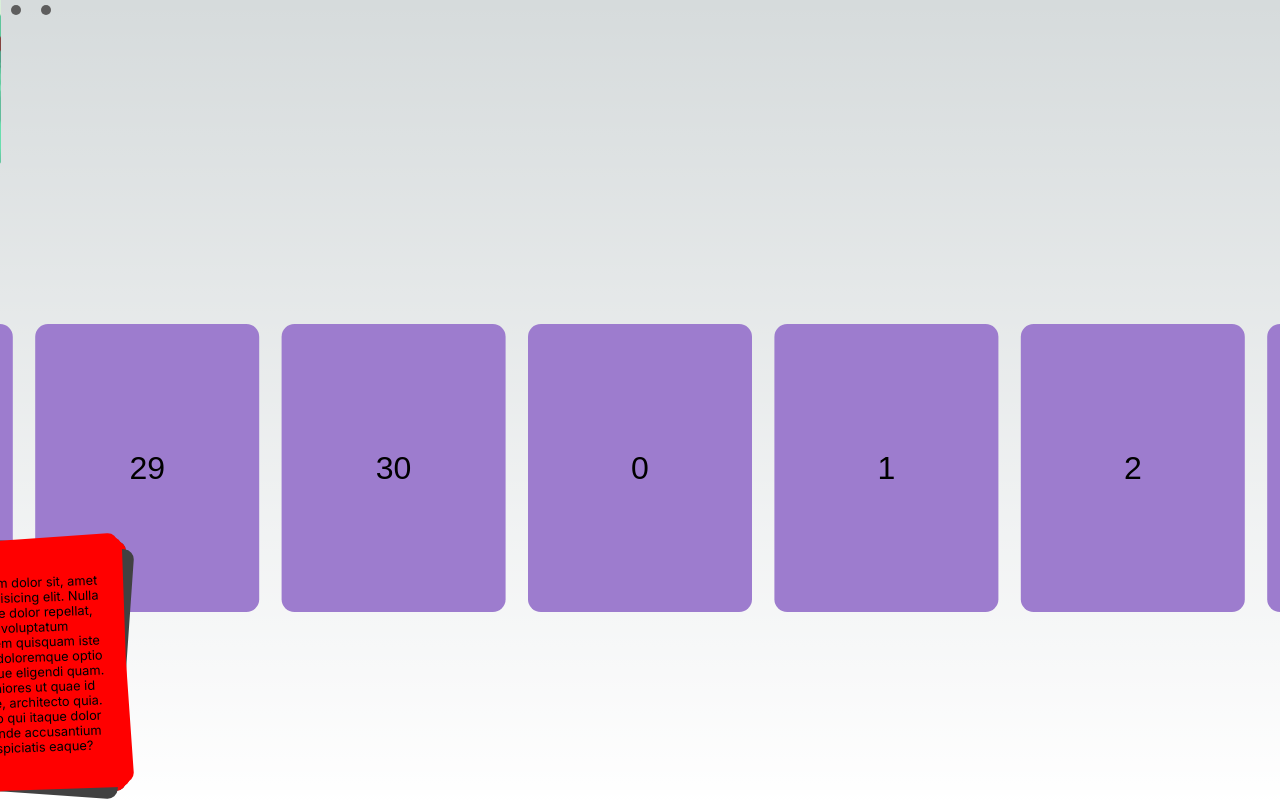
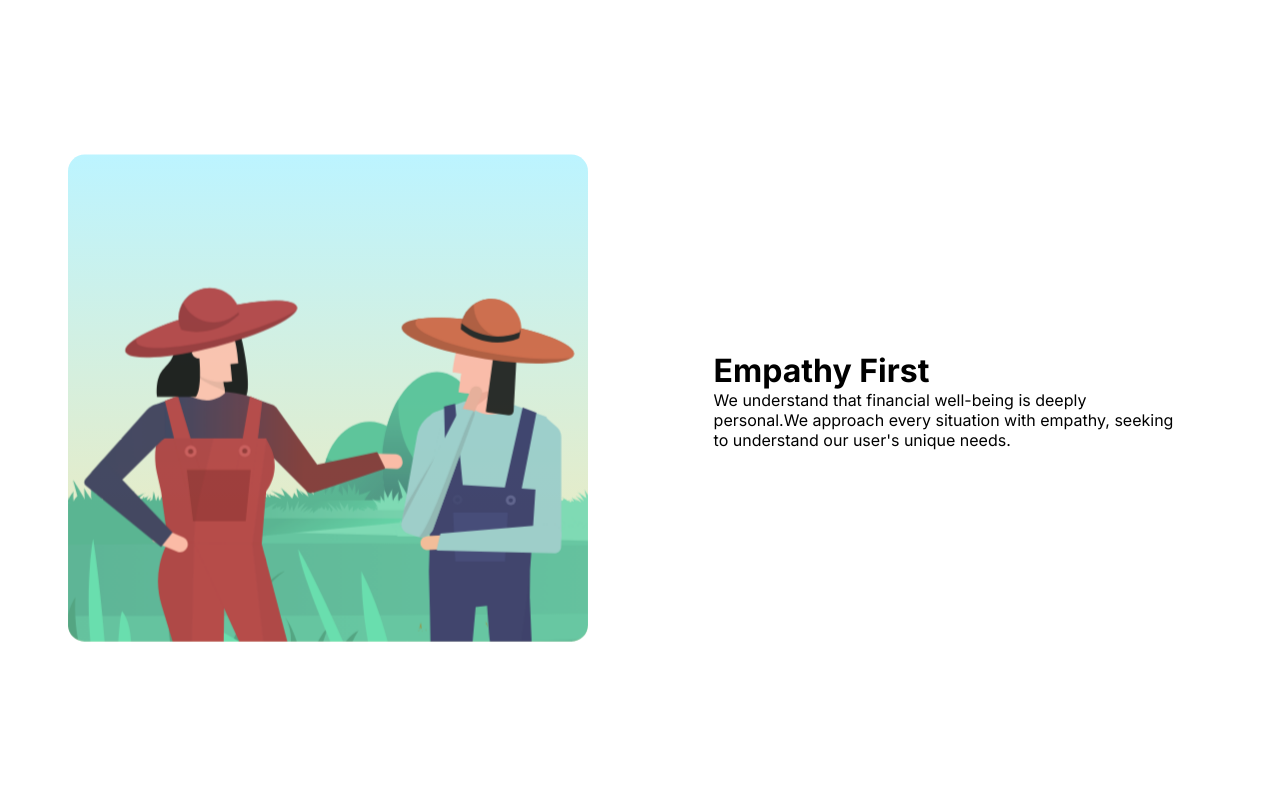
Before and after one commit to vaaghu0/culture_page, a Next.js app: page /about in a window 1280 px wide. Shown: the top 800 px of the page. Built offline with nearby package versions, Linux system fonts and the light colour scheme.

Commit message:
added illustrationSection dynamic

```diff
--- a/src/app/about/components/illustrationSection.tsx
+++ b/src/app/about/components/illustrationSection.tsx
@@ -1,19 +1,12 @@
-import {
-  useEffect,
-  useRef,
-  MutableRefObject,
-  createRef,
-  useState,
-  useLayoutEffect,
-} from "react";
+import { useState, useRef, MutableRefObject, useLayoutEffect } from "react";
 import gsap from "gsap";
 import ScrollTrigger from "gsap/dist/ScrollTrigger";
 import styles from "../styles.module.scss";
+import illustrationStyle from "../styles/illustrationSection.module.scss";
 import IllustrationBlock1 from "../assets/IllustrationBlock1";
 import IllustrationBlock2 from "../assets/IllustrationBlock2";
 import IllustrationBlock3 from "../assets/IllustrationBlock3";
 import IllustrationBlock4 from "../assets/IllustrationBlock4";
-import { time } from "console";
 
 gsap.registerPlugin(ScrollTrigger);
 
@@ -28,11 +21,15 @@ export const IllustrationSection = () => {
   const block2: MutableRefObject<any> = useRef(null);
   const block3: MutableRefObject<any> = useRef(null);
   const block4: MutableRefObject<any> = useRef(null);
-  const illustrationDelay = 4;
+
+  const [illustrationSize, setSize] = useState("320px");
+
   const illustationTimeline = (count?: number): gsap.core.Timeline => {
     let panels = gsap.utils.toArray(".panel");
 
-    return gsap.timeline().to(panels, {
+    return gsap.timeline().to(
+      panels,
+      {
         xPercent: -100 * (panels.length - 1),
         ease: "none",
         duration: 10,
@@ -44,22 +41,26 @@ export const IllustrationSection = () => {
           scrub: true,
           snap: {
             snapTo: 1 / (panels.length - 1),
-          duration: 1,
+            duration: 0.2,
             delay: 0,
-          ease: "expo",
+            ease: "sine.in",
           },
           // end: () => "+=" + sectionRef.current.offsetWidth,
-        // markers: true,
         },
-    });
+      },
+      "<"
+    );
   };
   const textTimeline = (): gsap.core.Timeline => {
     let panels = gsap.utils.toArray(".textPanel");
 
-    return gsap.timeline().to(panels, {
+    return gsap.timeline().to(
+      panels,
+      {
         yPercent: -100 * (panels.length - 1),
         ease: "none",
-      duration: 1,
+        duration: 10,
+        opacity: 1,
         scrollTrigger: {
           trigger: sectionRef.current,
           // pin: sectionRef.current,
@@ -67,112 +68,120 @@ export const IllustrationSection = () => {
           scrub: true,
           snap: {
             snapTo: 1 / (panels.length - 1),
-          duration: 1,
-          ease: "expo",
+            duration: 0.2,
+            delay: 0,
+            ease: "sine.in",
           },
           // end: () => "+=" + sectionRef.current.offsetWidth,
-        // markers: true,
         },
-    });
-  };
-  const BlockTimeline = (block: MutableRefObject<null>): gsap.core.Timeline => {
-    return gsap
-      .timeline({
-        scrollTrigger: {
-          trigger: sectionRef.current,
-          scrub: true,
       },
-      })
-      .set(block.current, {
-        y: "100vh",
-        opacity: 0,
-      })
-      .from(block.current, {
-        duration: 5,
-        y: "100vh",
-        opacity: 0,
-      })
-      .to(block.current, {
-        delay: 3,
-        duration: 5,
-        y: "-100vh",
-        opacity: 0,
-      });
+      "<"
+    );
   };
   useLayoutEffect(() => {
+    if (sectionRef && sectionRef.current) {
+      let negativeSpace = 0.65;
+      let newSize = Math.max(
+        sectionRef.current.offsetWidth < sectionRef.current.offsetHeight
+          ? Math.floor(sectionRef.current.offsetWidth * negativeSpace)
+          : Math.floor(sectionRef.current.offsetHeight * negativeSpace),
+        30
+      );
+      let newSizeText = `${newSize}px`;
+      illustationSectionRef.current.style.maxWidth = `${newSize}px`;
+      illustationSectionRef.current.style.maxHeight = `${newSize}px`;
+      setSize(newSizeText);
+    }
     let ctx = gsap.context(() => {
       const timeline = gsap.timeline();
-      timeline.add(illustationTimeline(), 0);
-      // timeline.add(illustationTimeline(3, BlockTimeline(block1)));
-      timeline.add(textTimeline(), 0);
+      timeline.add(textTimeline(), "<");
+      timeline.add(illustationTimeline(), "<");
     }, sectionRef);
     return () => ctx.revert();
-  });
+  }, [sectionRef]);
   return (
     <section
-      className={styles.IllustrationSection}
+      className={illustrationStyle.IllustrationSection}
       ref={sectionRef}
       id="section">
       <div
-        className={styles.sectionHalfIllustration}
+        className={illustrationStyle.imgBlockContainer}
         ref={illustationSectionRef}>
         <div
           className={styles.IllustrationBlock + " panel"}
           id="illustration1"
           ref={illustrationBlock1}>
-          <IllustrationBlock1 width="350px" height="350px" />
+          <IllustrationBlock1
+            width={illustrationSize}
+            height={illustrationSize}
+          />
         </div>
         <div
           className={styles.IllustrationBlock + " panel"}
           id="illustration2"
           ref={illustrationBlock2}>
-          <IllustrationBlock2 width="350px" height="350px" />
+          <IllustrationBlock2
+            width={illustrationSize}
+            height={illustrationSize}
+          />
         </div>
         <div
           className={styles.IllustrationBlock + " panel"}
           id="illustration3"
           ref={illustrationBlock3}>
-          <IllustrationBlock3 width="350px" height="350px" />
+          <IllustrationBlock3
+            width={illustrationSize}
+            height={illustrationSize}
+          />
         </div>
         <div
           className={styles.IllustrationBlock + " panel"}
           id="illustration4"
           ref={illustrationBlock4}>
-          <IllustrationBlock4 width="350px" height="350px" />
+          <IllustrationBlock4
+            width={illustrationSize}
+            height={illustrationSize}
+          />
         </div>
       </div>
-      <div className={styles.sectionHalfText}>
-        <div className={styles.block + " textPanel"} ref={block1} id="block1">
-          Lorem ipsum, dolor sit amet consectetur adipisicing elit. Tempore
-          deleniti reprehenderit ratione minus cupiditate, praesentium beatae
-          numquam. Veritatis fugit tempore ab, autem sapiente hic. Explicabo
-          quidem possimus fugiat earum commodi et, corporis ullam iusto nihil.
-          Sint tempora aperiam maiores quas vel architecto laudantium quos neque
-          cumque odio, ducimus qui quia.
+      <div className={illustrationStyle.textBlockContainer}>
+        <div
+          className={illustrationStyle.textBlock + " textPanel"}
+          ref={block1}
+          id="block1">
+          <h2>Empathy First</h2>
+          <p>
+            {`We understand that financial well-being is deeply personal.We
+          approach every situation with empathy, seeking to understand our
+          user's unique needs.`}
+          </p>
         </div>
-        <div className={styles.block + " textPanel"} ref={block2} id="block2">
-          Lorem ipsum dolor sit amet consectetur adipisicing elit. Mollitia,
-          maiores dolore, saepe fugiat enim quis non dicta deserunt blanditiis
-          necessitatibus aut harum beatae eius velit natus? Delectus fugit
-          inventore tempora culpa doloremque cumque natus quas est commodi
-          veniam nisi accusantium dolor animi autem facilis ad esse,
-          necessitatibus magni laboriosam earum?
+        <div
+          className={illustrationStyle.textBlock + " textPanel"}
+          ref={block2}
+          id="block2">
+          <h2>Innovation with Purpose</h2>
+          <p>
+            {`We're committed to continuously improving and innovating, but always with the intention of serving the greater good.`}
+          </p>
         </div>
-        <div className={styles.block + " textPanel"} ref={block3} id="block3">
-          Lorem ipsum dolor sit amet consectetur adipisicing elit. Numquam omnis
-          sint perspiciatis veniam culpa consectetur saepe? Quaerat dolorem
-          perspiciatis reprehenderit dolores dicta minima. Blanditiis aliquid
-          tenetur corrupti debitis soluta culpa eveniet. Architecto id eum,
-          explicabo ea voluptates dicta corporis dolorem quidem at nam tenetur
-          fuga consequuntur expedita aut magni odit.
+        <div
+          className={illustrationStyle.textBlock + " textPanel"}
+          ref={block3}
+          id="block3">
+          <h2>Community Matters</h2>
+          <p>
+            {`We believe in the power of community, and we're dedicated to building a supportive ecosystem for our users.`}
+          </p>
         </div>
-        <div className={styles.block + " textPanel"} ref={block4} id="block4">
-          Lorem ipsum dolor sit, amet consectetur adipisicing elit. Omnis beatae
-          deserunt sit quo voluptate fugit dolorum aspernatur numquam eum
-          voluptatibus repellat iure modi in ratione tenetur natus, ipsa magni
-          qui inventore accusamus architecto mollitia amet cumque? Sint vero,
-          doloremque tempore, obcaecati quidem illum consequatur harum doloribus
-          iure laudantium, dolores porro?
+        <div
+          className={illustrationStyle.textBlock + " textPanel"}
+          ref={block4}
+          id="block4">
+          <h2>Trust & Transparency</h2>
+          <p>
+            {`Trust is the cornerstone of our relationships. We're open, honest, and transparent in everything we do.`}
+          </p>
         </div>
       </div>
     </section>
--- a/src/app/about/page.tsx
+++ b/src/app/about/page.tsx
@@ -14,9 +14,10 @@ const Page = () => {
   return (
     <div id="main">
       <IllustrationSection />
-      <FoundersSection />
+      <section className={styles.section}></section>
+      {/* <FoundersSection />
       <TeamsSection />
-      <CoinSection />
+      <CoinSection /> */}
     </div>
   );
 };
--- /dev/null
+++ b/src/app/about/styles/illustrationSection.module.scss
@@ -0,0 +1,77 @@
+@import "./main.module.scss";
+
+.IllustrationSection {
+  @include flex(row, space-evenly);
+  height: 100vh;
+  background-color: #ffffff;
+  color: black;
+  @media (max-width: $mobileView) {
+    @include flex(column-reverse, space-evenly);
+  }
+}
+
+.__sectionHalf {
+  width: fit-content;
+  // min-width: 320px;
+  // height: 45dvh;
+  overflow: hidden;
+}
+
+.imgBlockContainer {
+  @extend .__sectionHalf;
+  // max-width: 320px;
+  // max-height: 320px;
+  margin: 20px;
+  overflow: hidden;
+  @include flex(row, flex-start);
+}
+
+.textBlockContainer {
+  @extend .__sectionHalf;
+  flex-direction: row;
+  height: 350px;
+
+  @media (min-width: $mobileView) {
+    height: 100vh;
+    @include flex(column, flex-start);
+  }
+}
+
+.illustrationBlock {
+  background: transparent;
+  position: relative;
+  // min-width: 50vw;
+  margin: 10px;
+}
+
+.textBlock {
+  // background-color: pink;
+  @media (min-width: $mobileView) {
+    min-height: 100vh;
+    width: 45vw;
+    @include flex(column, center, flex-start);
+  }
+  @include flex(column, center, center);
+  min-height: 350px;
+  width: 100dvw;
+  padding: 10%;
+  position: relative;
+  // margin-bottom: 25px;
+
+  h2 {
+    font-size: 2rem;
+    text-align: left;
+  }
+  p {
+    font-size: 1rem;
+    text-align: left;
+  }
+  @media (max-width: $mobileView) {
+    h2 {
+      text-align: center;
+    }
+    p {
+      text-align: center;
+    }
+  }
+}
--- /dev/null
+++ b/src/app/about/styles/main.module.scss
@@ -0,0 +1,15 @@
+$mobileView: 700px;
+
+@mixin flex($direction: column, $justify: center, $align: center) {
+  display: flex;
+  flex-direction: $direction;
+  justify-content: $justify;
+  align-items: $align;
+}
+
+.section {
+  width: 100dvw;
+  height: 100dvh;
+  background-color: rgb(0, 0, 0);
+  @include flex(column, flex-start, flex-end);
+}
```
Also changed, not shown: src/app/about/styles.module.scss (+4 -5 lines). Lines whose indentation alone changed are shown as unchanged.
